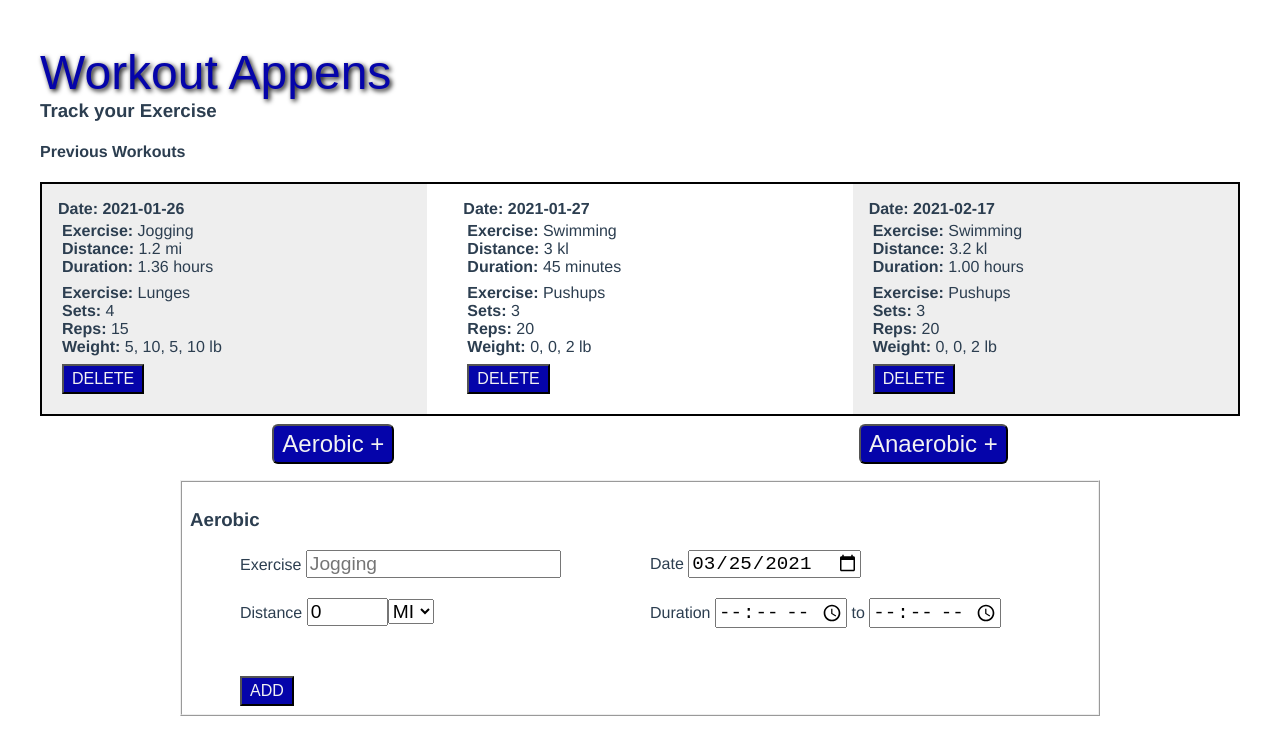
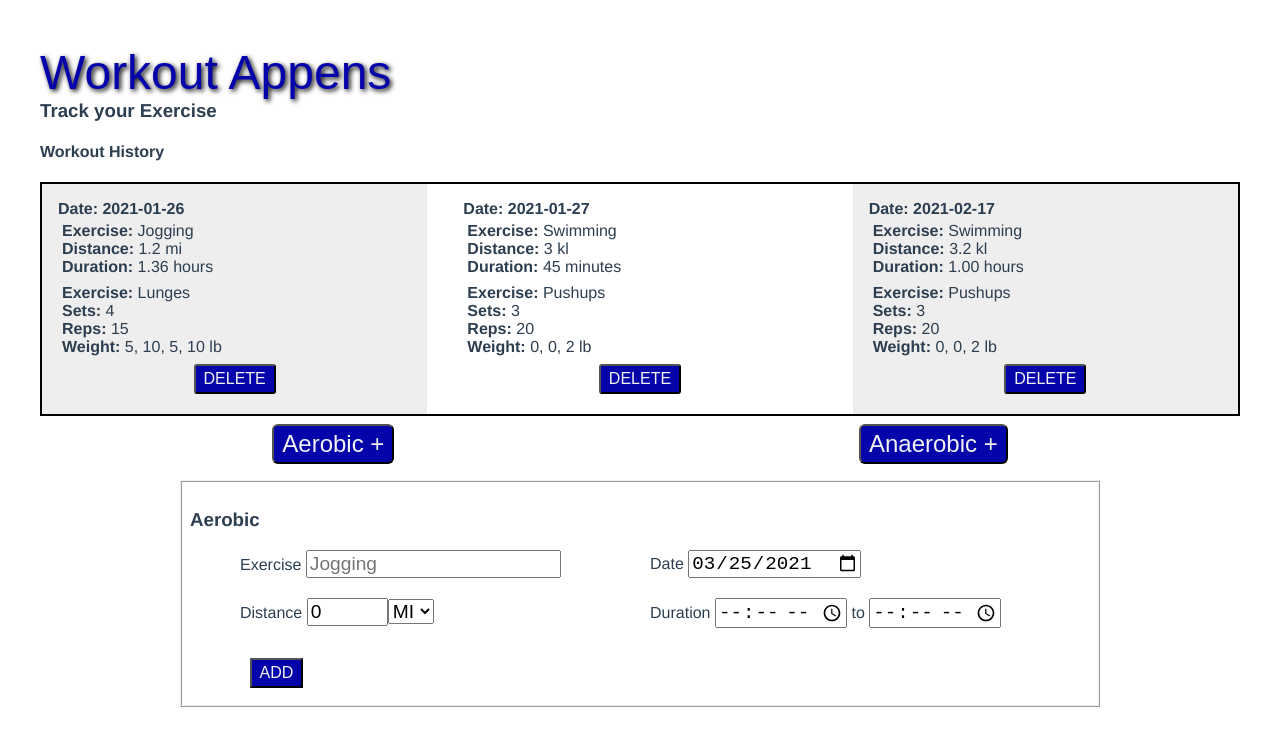
Before and after one commit to timetoady/workout-vue2, a Vue app: page / in a window 1280 px wide. Both pictures are taken after a click on the button "Aerobic +". Shown: the top 754 px of the page. Built offline with nearby package versions, Linux system fonts and the light colour scheme.

Commit message:
form validation, styling

```diff
--- a/src/App.vue
+++ b/src/App.vue
@@ -154,8 +154,14 @@ export default {
         exerObject.exercise = item.exerciseAn
         exerObject.sets = item.sets
         exerObject.reps = item.reps
-        exerObject.weight = item.weight
-        exerObject.weightType = item.weightType
+        if(item.weight.trim() === ""){
+          exerObject.weight = "none"
+          exerObject.weightType = ""
+        } else{
+          exerObject.weight = item.weight
+          exerObject.weightType = item.weightType
+        }
+
         exerObject.exType = item.exType
         this.currentSess.exersizes = [...this.currentSess.exersizes, exerObject]
       } else {
@@ -185,7 +191,7 @@ export default {
       let theDiff = timeInMinutes2 - timeInMinutes1
       const diffInHours = (theDiff / 60)
       if (isNaN(diffInHours) || diffInHours <= 0) {
-        return "Time not set."
+        return "not set"
       } else if (diffInHours < 1) {
         return `${theDiff.toFixed(2)} minutes`
       } else{
@@ -206,6 +212,11 @@ export default {
     deleteSession(id){
       this.sessions = this.sessions.filter(
         session => session.id !== id
+      )
+    },
+    editItem(id, updatedItem) {
+      this.sessions = this.sessions.map(item =>
+      item.id === id ? updatedItem : item
       )
     }
   }
--- a/src/components/AddWorkout.vue
+++ b/src/components/AddWorkout.vue
@@ -15,11 +15,13 @@
             type="text"
             name="exercise"
             v-model="item.exerciseAn"
+            :class="{ 'has-error': submitting && invalidItem2 }"
+            @focus="clearStatus"
           />
         </label>
-          <label>
-            Date
-          <input type="date" name="date" v-model="item.date">
+        <label>
+          Date
+          <input type="date" name="date" v-model="item.date" />
         </label>
         <label>
           # Sets
@@ -42,15 +44,21 @@
               name="weight"
               v-model="item.weight"
               placeholder="10, 15"
-                 />
+            />
             <select name="weightType" id="theWeight" v-model="item.weightType">
               <option value="kg">KG</option>
               <option value="lb">LB</option>
             </select>
             <div class="distanceDiv"></div>
             <div></div>
-            <div class="distanceDiv">
+            <div class="addButtonDiv">
               <button class="addButton">ADD</button>
+              <p v-if="error && submitting && item.isAnaero" class="errorMessage">
+                Exercise field is empty. Please name your anaerobic exercise.
+              </p>
+              <p v-if="success && item.isAnaero" class="successMessage">
+                Exercise added to session.
+              </p>
             </div>
           </label>
         </div>
@@ -67,10 +75,13 @@
             type="text"
             name="exercise"
             v-model="item.exerciseAe"
+            :class="{ 'has-error': submitting && invalidItem1 }"
+            @focus="clearStatus"
           />
         </label>
-        <label>Date
-          <input type="date" name="date" v-model="item.date">
+        <label
+          >Date
+          <input type="date" name="date" v-model="item.date" />
         </label>
         <label
           >Distance
@@ -95,10 +106,15 @@
           <input type="time" name="duration1" v-model="item.duration1" /> to
           <input type="time" name="duration2" v-model="item.duration2" />
         </label>
-        <div class="distanceDiv"></div>
-        <div></div>
-        <div class="distanceDiv">
+
+        <div class="addButtonDiv">
           <button class="addButton">ADD</button>
+          <p v-if="error && submitting && item.isAero" class="errorMessage">
+            Exercise field is empty. Please name your aerobic exercise.
+          </p>
+          <p v-if="success && item.isAero" class="successMessage">
+            Exercise added to session.
+          </p>
         </div>
       </form>
     </div>
@@ -111,7 +127,7 @@ export default {
   data() {
     return {
       item: {
-        date: new Date().toISOString().split('T')[0],
+        date: new Date().toISOString().split("T")[0],
         exerciseAn: "",
         exerciseAe: "",
         sets: 2,
@@ -127,6 +143,9 @@ export default {
         exType: "",
         added: false,
       },
+      submitting: false,
+      error: false,
+      success: false,
     };
   },
   methods: {
@@ -134,17 +153,46 @@ export default {
       if (type === 0) {
         this.item.isAero = false;
         this.item.isAnaero = true;
-        this.item.exType= 'anaerobic'
+        this.item.exType = "anaerobic";
+        this.clearStatus();
       } else {
         this.item.isAero = true;
         this.item.isAnaero = false;
-        this.item.exType= 'aerobic'
+        this.item.exType = "aerobic";
+        this.clearStatus();
       }
     },
     addExer() {
       this.item.added = true;
-      this.$emit('add:item', this.item)
-    }
+      this.submitting = true;
+      this.clearStatus();
+      if (this.invalidItem2 && this.item.isAnaero) {
+        console.log("Error!");
+        this.error = true;
+        return;
+      }
+      if (this.invalidItem1 && this.item.isAero) {
+        console.log("Error!");
+        this.error = true;
+        return;
+      }
+      this.$emit("add:item", this.item);
+      this.error = false;
+      this.success = true;
+      this.submitting = false;
+    },
+    clearStatus() {
+      this.success = false;
+      this.error = false;
+    },
+  },
+  computed: {
+    invalidItem1() {
+      return this.item.exerciseAe.trim() === "";
+    },
+    invalidItem2() {
+      return this.item.exerciseAn.trim() === "";
+    },
   },
 };
 </script>
@@ -156,7 +204,6 @@ export default {
   display: grid;
   gap: 20px;
   grid-template-columns: 1fr 1fr;
-
 }
 div#addAerobic,
 div#addAnaerobic {
@@ -185,11 +232,21 @@ div#addAnaerobic {
   background-color: #0504aa;
   color: #f2f2f2;
   align-self: right;
-  margin-top: 0.5rem;
+
   cursor: pointer;
-
+  max-height: 35px;
 }
-
+.addButtonDiv {
+  display: flex;
+  justify-content: space-between;
+  padding: 0.6rem;
+}
+.addButtonDiv p {
+  padding: 0 0.5rem;
+}
+p.errorMessage {
+  margin: 0;
+}
 .distanceDiv {
   display: flex;
   justify-content: space-between;
@@ -214,4 +271,11 @@ select {
 .highlighted {
   border: 3px green solid;
 }
+.errorMessage {
+  color: rgb(248, 48, 48);
+}
+
+.successMessage {
+  color: rgb(0, 255, 48);
+}
 </style>
--- a/src/components/Workout.vue
+++ b/src/components/Workout.vue
@@ -3,26 +3,32 @@
     <h3>Track your Exercise</h3>
 
     <div id="sessionHistory">
-      <h4>Previous Workouts</h4>
+      <h4>Workout History</h4>
+      <div class="nothingHere" v-if="workouts.length === 0">
+        <p>No workout sessions currently in history.</p>
+      </div>
       <div class="historyGrid">
-        <div v-if="workouts.length === 0">
-          <h3>No sessions currently in history.</h3>
-        </div>
         <ul v-for="session in workouts" :key="session.id">
-          <li><strong>Date: {{ session.date }}</strong></li>
+          <li>
+            <strong>Date: {{ session.date }}</strong>
+          </li>
           <div class="aExercise">
             <template
               v-for="(stuff, index) in session.exersizes.filter(
                 (item) => item.exType === 'aerobic'
               )"
             >
-              <li :key="`exersize-${index}`"><strong>Exercise: </strong>{{ stuff.exercise }}</li>
-              <li :key="`distance-${index}`"><strong>Distance: </strong>{{ stuff.distance }}  {{ stuff.distanceType }}</li>
+              <li :key="`exersize-${index}`">
+                <strong>Exercise: </strong>{{ stuff.exercise }}
+              </li>
+              <li :key="`distance-${index}`">
+                <strong>Distance: </strong>{{ stuff.distance }}
+                {{ stuff.distanceType }}
+              </li>
               <li :key="`duration-${index}`">
                 <strong>Duration: </strong>{{ stuff.duration }}
               </li>
             </template>
-
           </div>
 
           <div class="aExercise">
@@ -32,14 +38,28 @@
               )"
               class="aExercise"
             >
-              <li :key="`exercise-${index}`"><strong>Exercise: </strong>{{ stuff.exercise }}</li>
-              <li :key="`sets-${index}`"><strong>Sets: </strong>{{ stuff.sets }}</li>
-              <li :key="`reps-${index}`"><strong>Reps: </strong>{{ stuff.reps }}</li>
+              <li :key="`exercise-${index}`">
+                <strong>Exercise: </strong>{{ stuff.exercise }}
+              </li>
+              <li :key="`sets-${index}`">
+                <strong>Sets: </strong>{{ stuff.sets }}
+              </li>
+              <li :key="`reps-${index}`">
+                <strong>Reps: </strong>{{ stuff.reps }}
+              </li>
               <li :key="`weight-${index}`">
-                <strong>Weight: </strong>{{ stuff.weight }} {{ stuff.weightType }}
+                <strong>Weight: </strong>{{ stuff.weight }}
+                {{ stuff.weightType }}
               </li>
             </template>
-            <button @click="$emit('delete:session', session.id)" class="deleteButton">DELETE</button>
+            <div class="editDelete">
+              <button
+                @click="$emit('delete:session', session.id)"
+                class="deleteButton"
+              >
+                DELETE
+              </button>
+            </div>
           </div>
         </ul>
       </div>
@@ -91,18 +111,22 @@ export default {
   max-width: 1200px;
 }
 div.historyGrid > ul:nth-of-type(odd) {
-    background: #eee;
+  background: #eee;
 }
 
-div.historyGrid ul{
+div.historyGrid ul {
+  margin: 0;
+  padding: 1rem;
+}
+.nothingHere {
   margin: 0;
   padding: 1rem;
 }
 .aExercise {
   padding: 0.25rem;
 }
-.deleteButton{
-    font-size: 1rem;
+.deleteButton {
+  font-size: 1rem;
   padding: 0.25rem 0.5rem;
 
   background-color: #0504aa;
@@ -110,9 +134,14 @@ div.historyGrid ul{
   align-self: right;
   margin-top: 0.5rem;
   cursor: pointer;
+  border-radius: 3px;
 }
 button.deleteButton:hover {
-    transition: 500ms;
-    color: red;
+  transition: 500ms;
+  color: red;
+}
+.editDelete {
+  display: flex;
+  justify-content: space-evenly;
 }
 </style>
```
